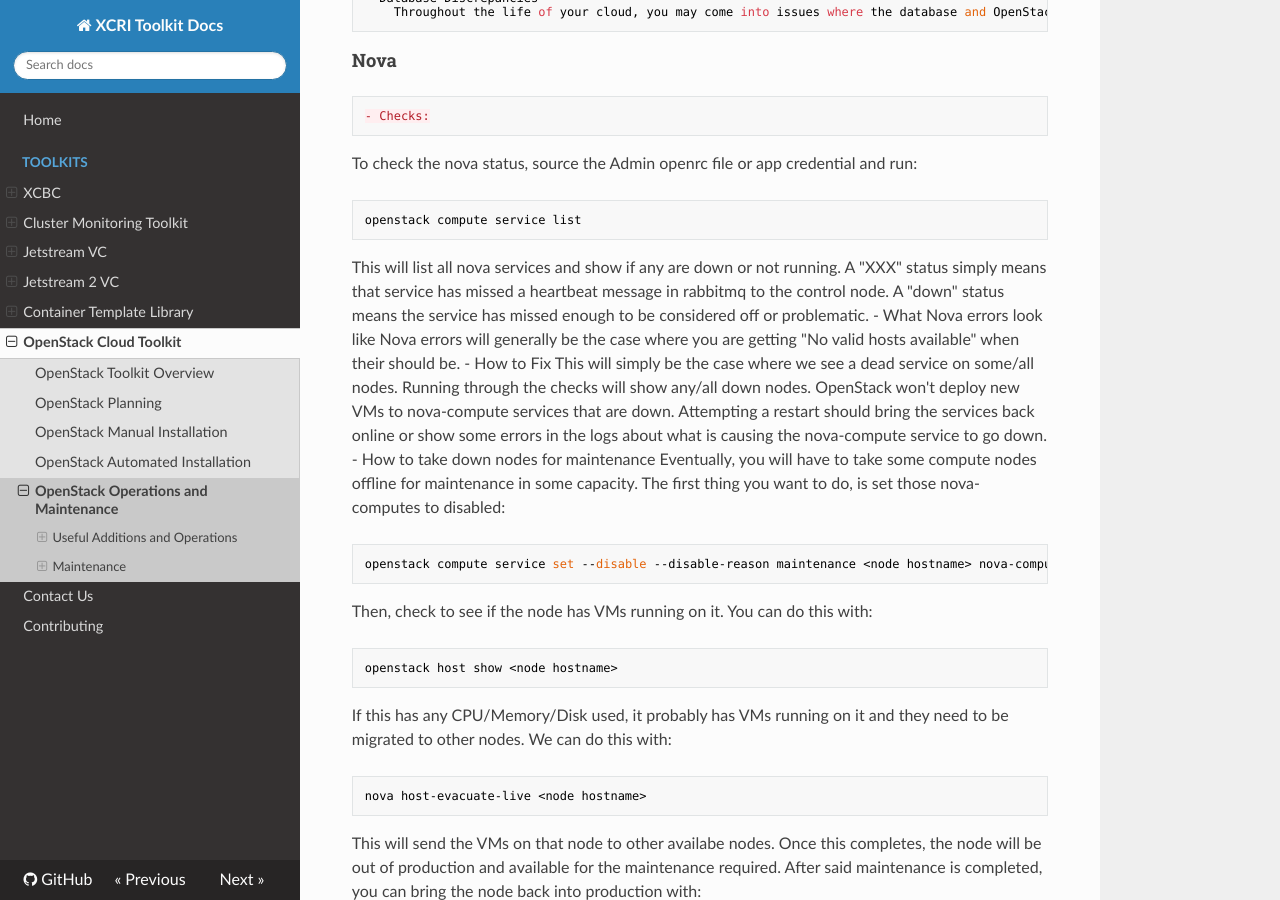
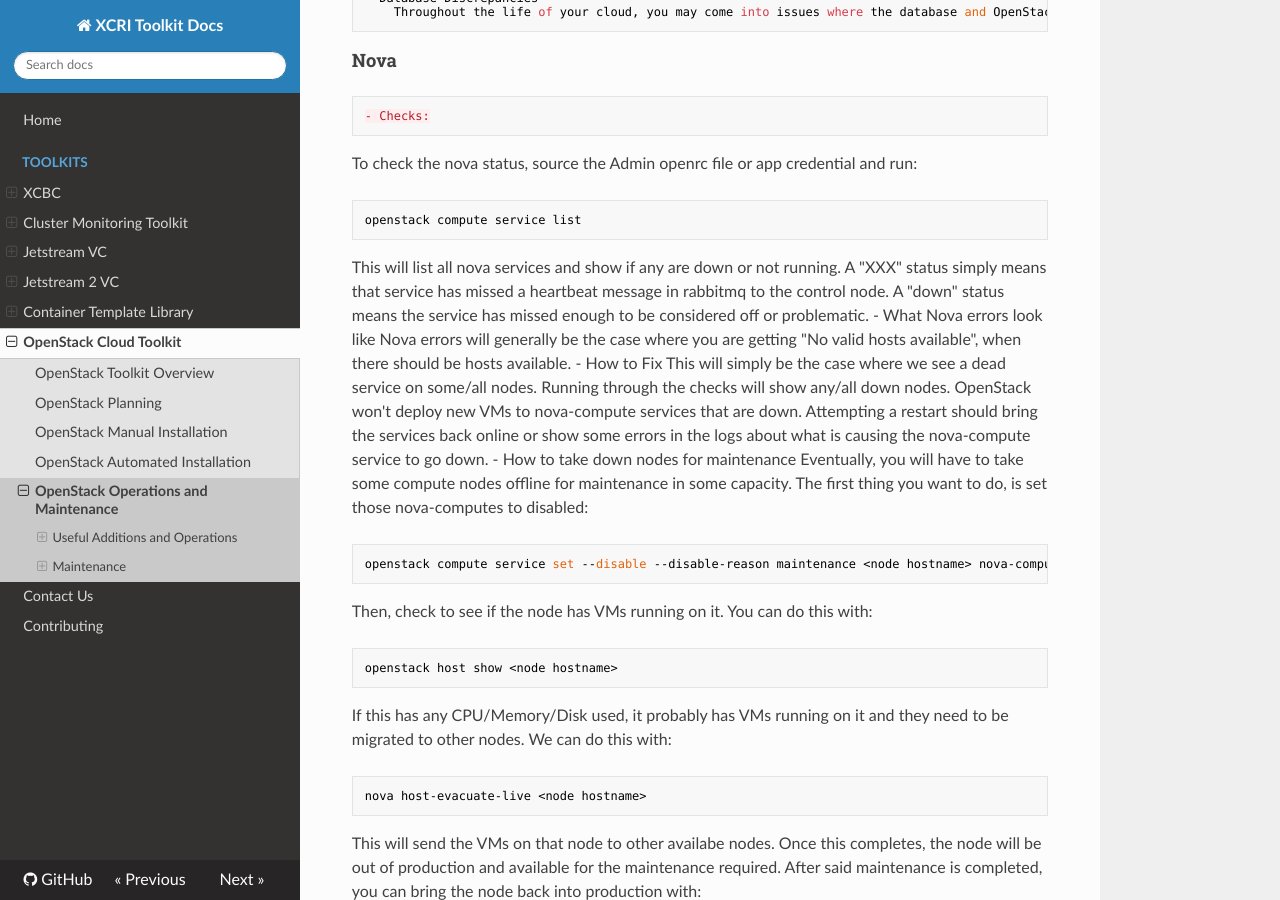
Before and after one commit to access-ci-org/Toolkit-Docs, an MkDocs documentation site: the page built from docs/toolkits/openstack-operations-maintenance.md, in a window 1280 px wide and 900 px high, scrolled down 3474 px. Built offline with MkDocs 1.6.1, drawn with Linux system fonts in a browser that asks for light colours; nearby versions of some CDN libraries; old or Windows-style settings are respelled for this version of MkDocs.

Commit message:
Update docs/toolkits/openstack-operations-maintenance.md
Co-authored-by: Chris Martin <chris@c-mart.in>

```diff
--- a/docs/toolkits/openstack-operations-maintenance.md
+++ b/docs/toolkits/openstack-operations-maintenance.md
@@ -137,7 +137,7 @@ openstack compute service list
 
 This will list all nova services and show if any are down or not running.  A "XXX" status simply means that service has missed a heartbeat message in rabbitmq to the control node.  A "down" status means the service has missed enough to be considered off or problematic.
 	- What Nova errors look like
-		Nova errors will generally be the case where you are getting "No valid hosts available" when their should be.
+		Nova errors will generally be the case where you are getting "No valid hosts available", when there should be hosts available.
 	- How to Fix
 		This will simply be the case where we see a dead service on some/all nodes.  Running through the checks will show any/all down nodes.  OpenStack won't deploy new VMs to nova-compute services that are down.  Attempting a restart should bring the services back online or show some errors in the logs about what is causing the nova-compute service to go down.
 	- How to take down nodes for maintenance
```
